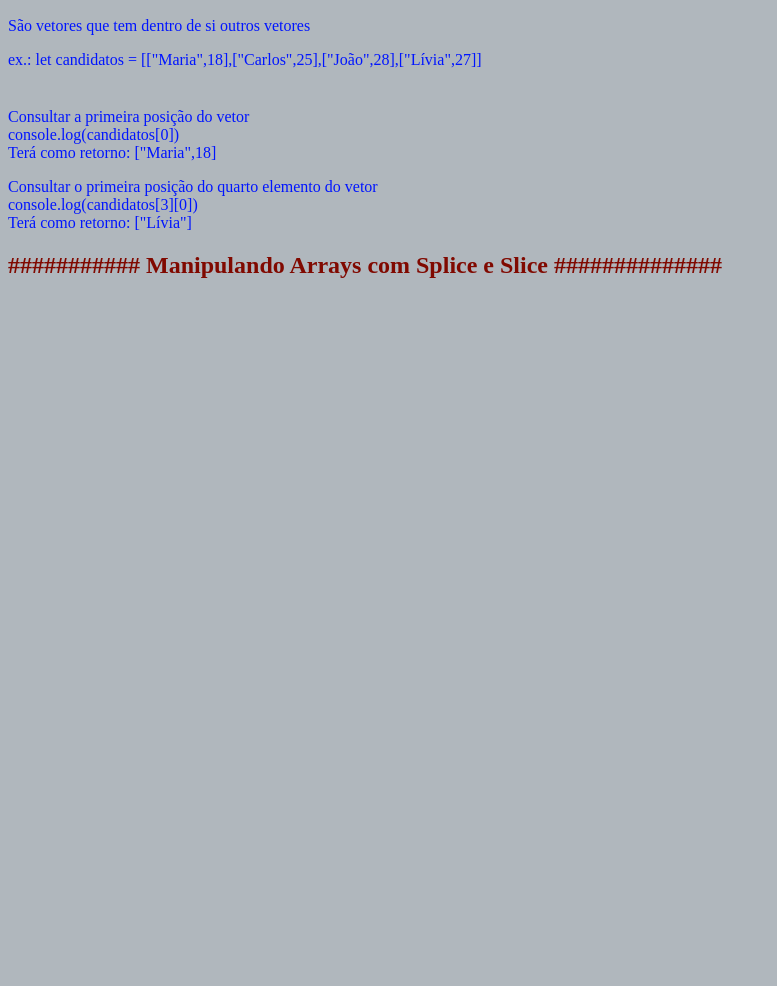
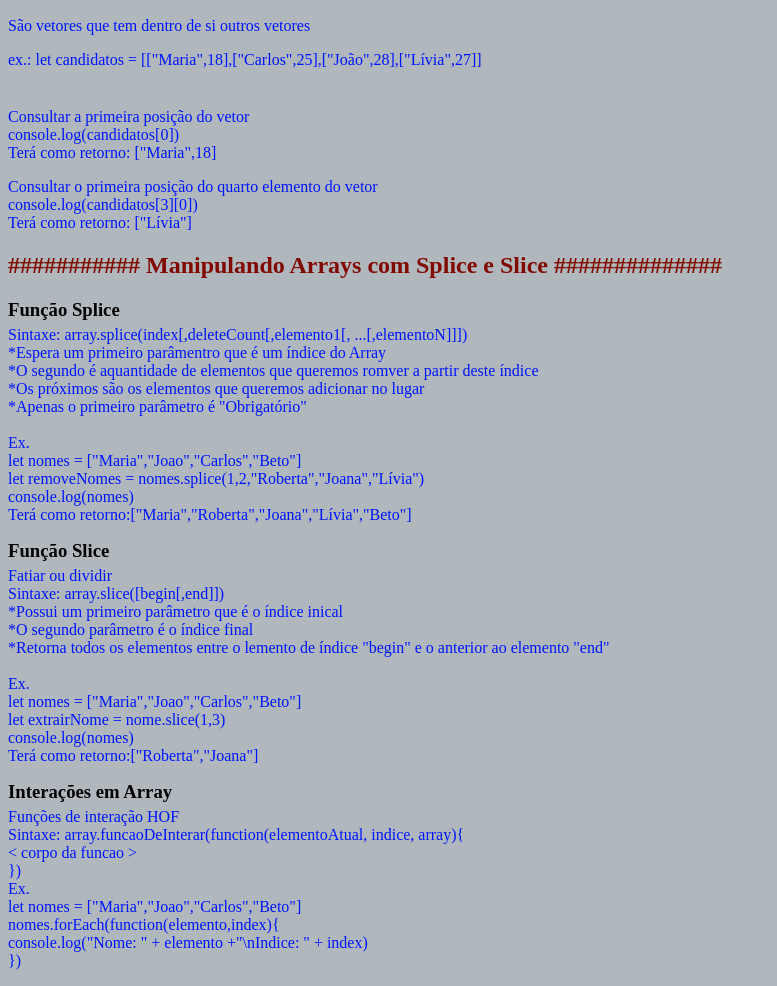
Before and after one commit to Erickgtn/EstudoHTMLCSS, a plain HTML site: page conceitosDeJs.html in a window 1280 px wide. Shown: the part 1269-2255 px from the top of the page, without its empty margins (0-777 px from the left). Before the commit the page ends 1568 px from the top, so only its background shows below. Drawn offline with Linux system fonts and the light colour scheme.

Commit message:
mais informações sobre funções

```diff
--- a/conceitosDeJs.html
+++ b/conceitosDeJs.html
@@ -75,7 +75,46 @@
         </p>
 
         <h2><strong>########### Manipulando Arrays com Splice e Slice ##############</strong></h2>
+        <h3>Função Splice</h3>
+        <p>Sintaxe: array.splice(index[,deleteCount[,elemento1[, ...[,elementoN]]])<br>
+            *Espera um primeiro parâmentro que é um índice do Array<br>
+            *O segundo é aquantidade de elementos que queremos romver a partir deste índice<br>
+            *Os próximos são os elementos que queremos adicionar no lugar<br>
+            *Apenas o primeiro parâmetro é "Obrigatório"<br><br>
+            Ex. <br>
+            let nomes = ["Maria","Joao","Carlos","Beto"]<br>
+            let removeNomes = nomes.splice(1,2,"Roberta","Joana","Lívia")<br>
+            console.log(nomes)<br>
+            Terá como retorno:["Maria","Roberta","Joana","Lívia","Beto"]<br>
 
+        </p>
+        <h3>Função Slice</h3>
+        <p> Fatiar ou dividir<br>
+            Sintaxe: array.slice([begin[,end]])<br>
+            *Possui um primeiro parâmetro que é o índice inical<br>
+            *O segundo parâmetro é o índice final<br>
+            *Retorna todos os elementos entre o lemento de índice "begin" e o anterior ao elemento "end"<br><br>
+
+            Ex.<br>
+            let nomes = ["Maria","Joao","Carlos","Beto"]<br>
+            let extrairNome = nome.slice(1,3)<br>
+            console.log(nomes)<br>
+            Terá como retorno:["Roberta","Joana"]<br>
+        </p>
+        <h3>Interações em Array</h3>
+        <p>Funções de interação HOF<br>
+            Sintaxe:
+            array.funcaoDeInterar(function(elementoAtual, indice, array){<br>
+                < corpo da funcao ><br>
+            })<br>
+            Ex.<br>
+            let nomes = ["Maria","Joao","Carlos","Beto"]<br>
+            nomes.forEach(function(elemento,index){<br>
+            console.log("Nome: " + elemento +"\nIndice: " + index)<br>
+            })<br>
+
+
+        </p>
     </div>
 
 
```
